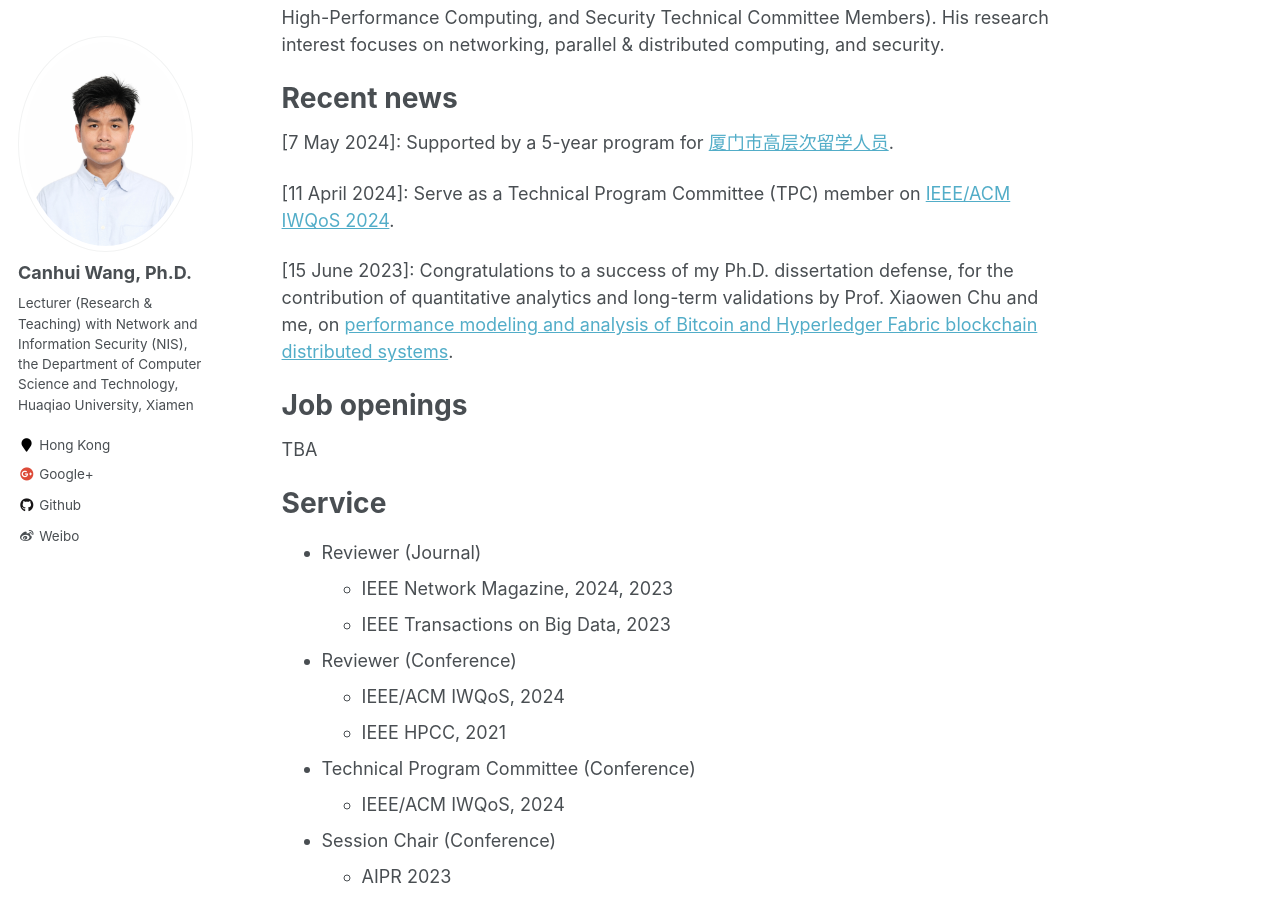
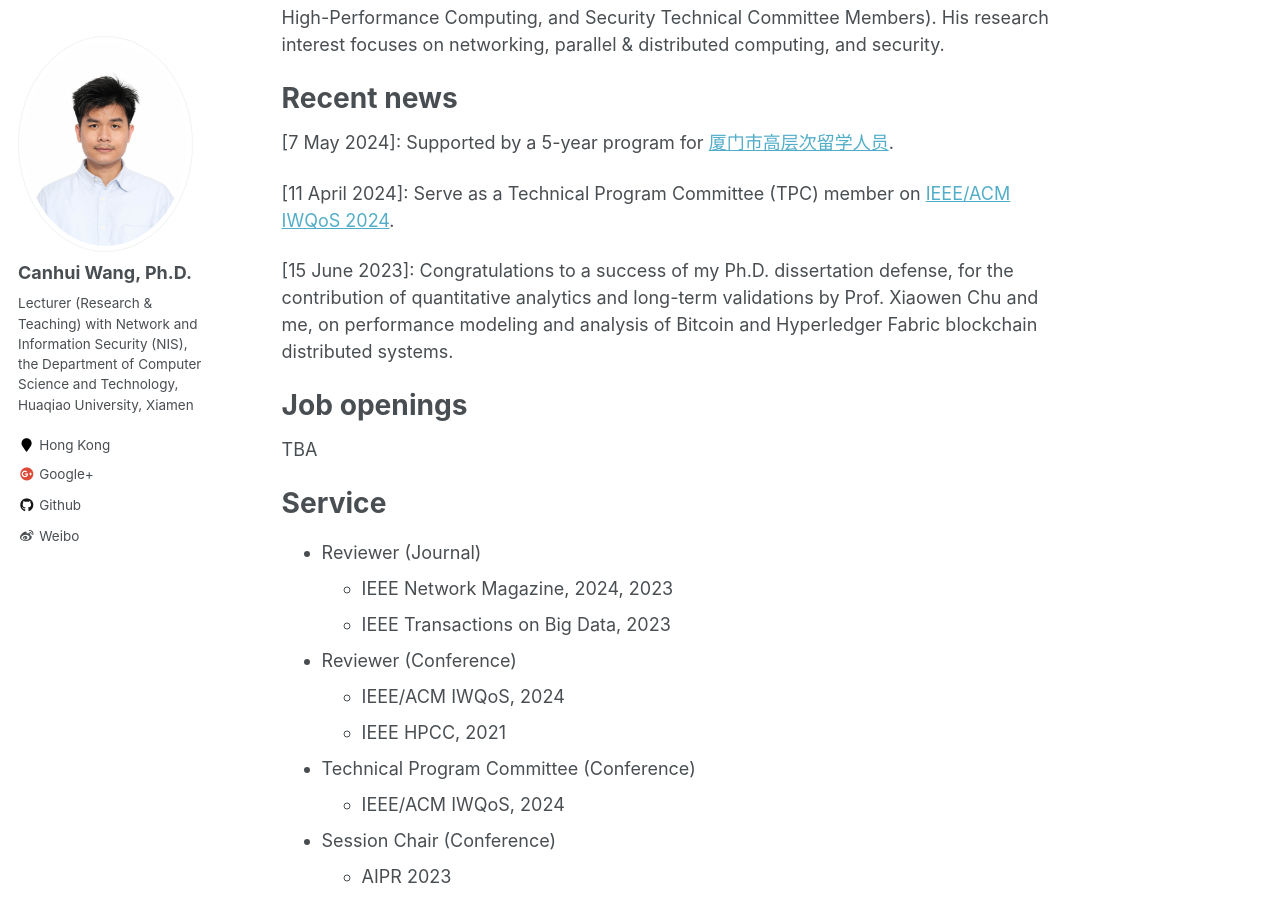
Before and after one commit to Canhui/canhui.github.io, a Jekyll site: the page built from _pages/about.md, in a window 1280 px wide and 900 px high, scrolled down 480 px. Built offline with Jekyll 4.4.1, drawn with Linux system fonts in a browser that asks for light colours; part of the change alters nothing that is shown.

```diff
--- a/_pages/about.md
+++ b/_pages/about.md
@@ -17,7 +17,7 @@ Recent news
 
 \[11 April 2024\]: Serve as a Technical Program Committee (TPC) member on [IEEE/ACM IWQoS 2024](https://iwqos2024.ieee-iwqos.org/committees/technical-program-committee).
 
-\[15 June 2023\]: Congratulations to a success of my Ph.D. dissertation defense, for the contribution of quantitative analytics and long-term validations by Prof. Xiaowen Chu and me, on [performance modeling and analysis of Bitcoin and Hyperledger Fabric blockchain distributed systems](https://scholars.hkbu.edu.hk/ws/portalfiles/portal/80879547/G23THFL-042570T.pdf).
+\[15 June 2023\]: Congratulations to a success of my Ph.D. dissertation defense, for the contribution of quantitative analytics and long-term validations by Prof. Xiaowen Chu and me, on performance modeling and analysis of Bitcoin and Hyperledger Fabric blockchain distributed systems.
 
 
 Job openings
```
